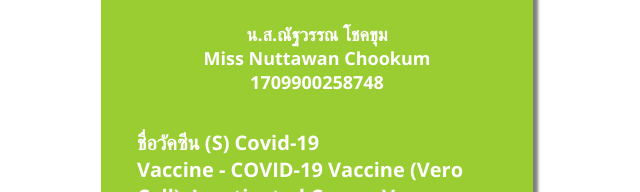
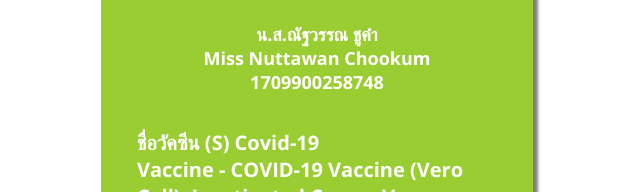
Before and after one commit to co19cert/cert-id-F94B-3FCC-445C-408F-A044-29F43FB3FDB4, a plain HTML site: page index.html in a window 1280 px wide. Shown: the part 231-423 px from the top of the page, 323-963 px from the left. Drawn offline with nearby package versions, Linux system fonts and the light colour scheme.

Commit message:
Update index.html

```diff
--- a/index.html
+++ b/index.html
@@ -125,7 +125,7 @@ Certificate No. :  0000178493
             </h1>
             </div>
             <div class="text-center pb-15">
-                <h2 class="full-name">น.ส.ณัฐวรรณ โชคขุม</h2>
+                <h2 class="full-name">น.ส.ณัฐวรรณ ชูคำ</h2>
                 <h2 class="name">Miss Nuttawan Chookum</h2>
                 <h3 class="pass">1709900258748</h3>
             </div>
```
